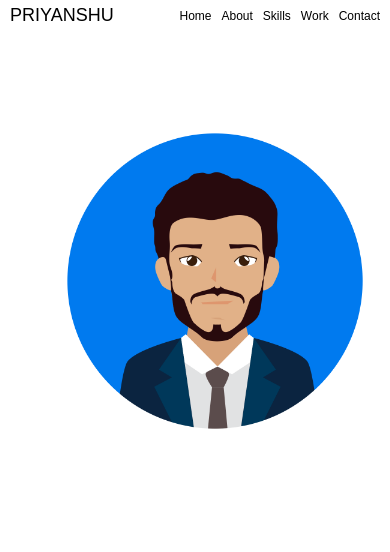
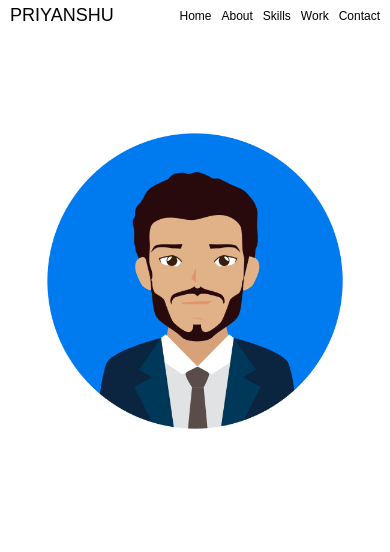
Before and after one commit to Priyanshuydv0/Portfolio, a plain HTML site: page index.html in a window 390 px wide. Shown: the top 552 px of the page. Drawn offline with Linux system fonts and the light colour scheme.

Commit message:
fixed dp flex

```diff
--- a/index.css
+++ b/index.css
@@ -541,7 +541,8 @@ button:hover {
     }
 
     .img {
-        margin-left: 10%;
+       display: flex;
+       justify-content: center;
 
     }
 
```
